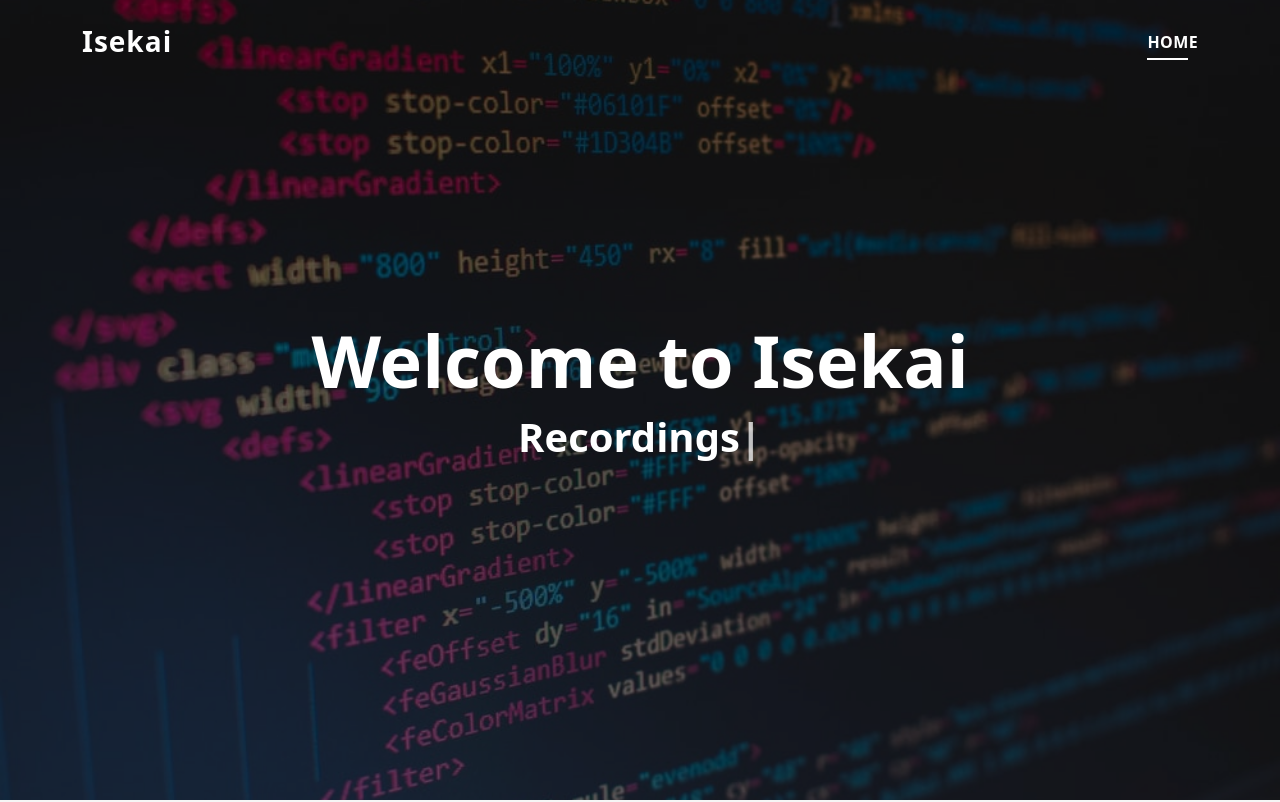
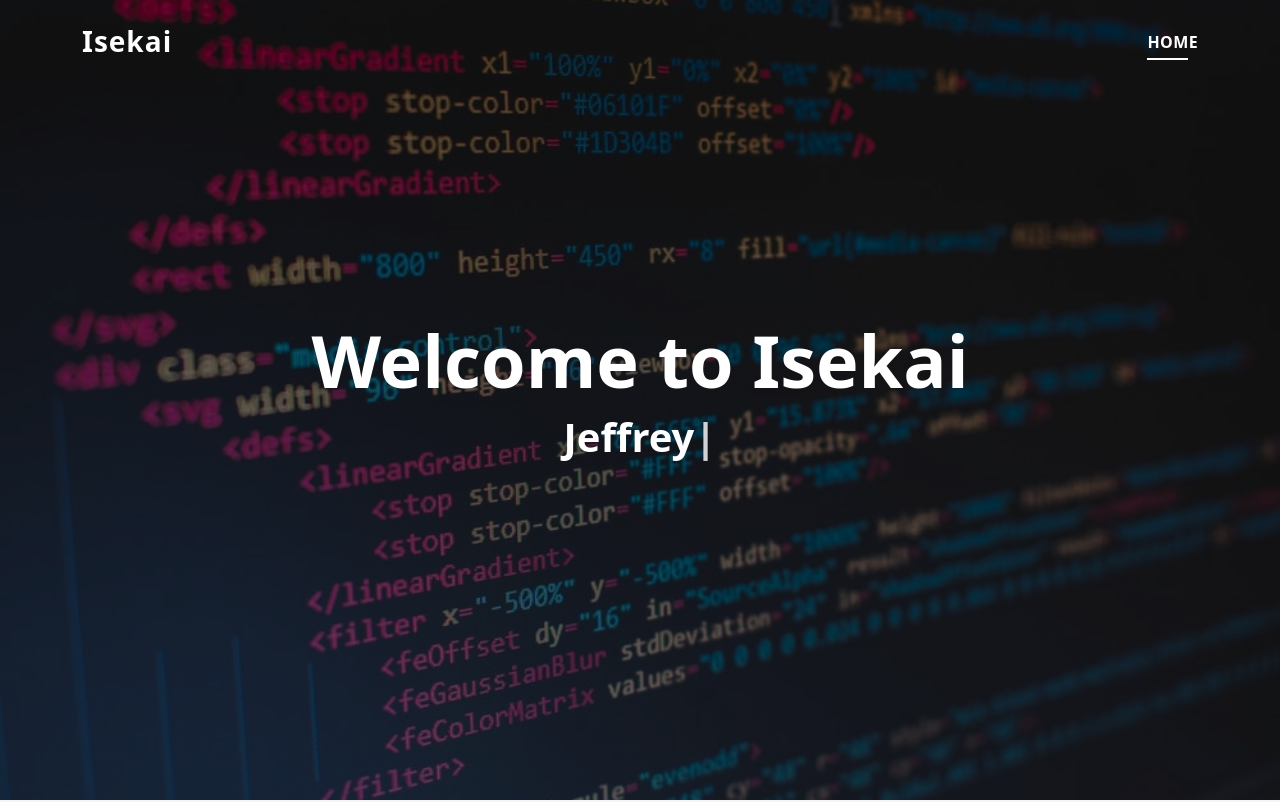
Before and after one commit to sneneria/isekai, a plain HTML site: page DevFolio/Isekai.html in a window 1280 px wide. Shown: the top 802 px of the page. Drawn offline with Linux system fonts and the light colour scheme.

Commit message:
Update Isekai.html

```diff
--- a/DevFolio/Isekai.html
+++ b/DevFolio/Isekai.html
@@ -58,7 +58,7 @@
         <div class="container">
           <!--<p class="display-6 color-d">Hello, world!</p>-->
           <h1 class="hero-title mb-1">Welcome to Isekai</h1>
-          <p class="hero-subtitle"><span class="typed" data-typed-items="Teams, Recordings"></span></p>
+          <p class="hero-subtitle"><span class="typed" data-typed-items="Kristan, Jeffrey, Shan"></span></p>
           <!-- <p class="pt-3"><a class="btn btn-primary btn js-scroll px-4" href="#about" role="button">Learn More</a></p> -->
         </div>
       </div>
```
